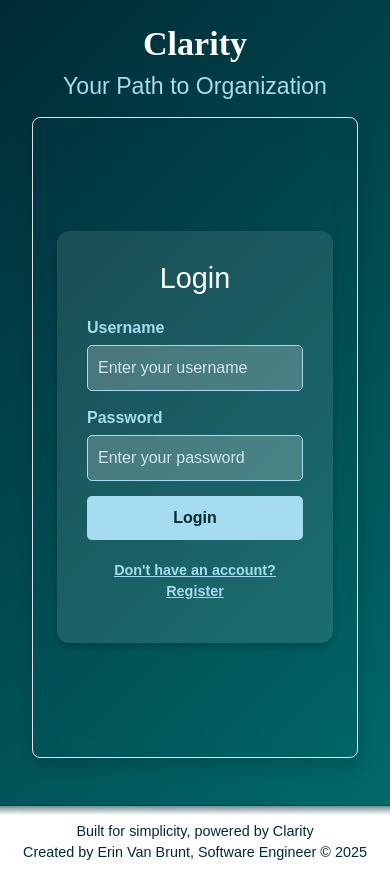
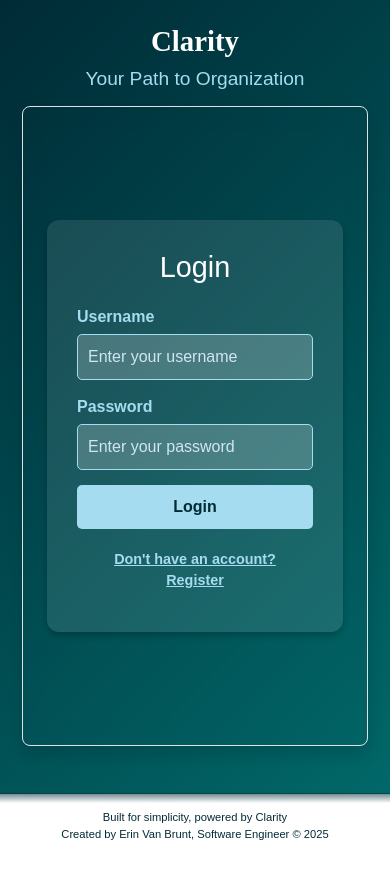
Before and after one commit to AlrightErin27/df-challenge, a React (Create React App) app: page / in a window 390 px wide. After the commit the page ends 859 px from the top, so only its background shows below. Built offline with nearby package versions, Linux system fonts and the light colour scheme; a web font is replaced by a local one.

Commit message:
Home and entry styling looks good on all screen sizes.

```diff
--- a/src/Components/Home/Home.css
+++ b/src/Components/Home/Home.css
@@ -31,6 +31,7 @@ body {
 
 .home-cont {
   height: 100vh;
+  min-height: fit-content;
   display: flex;
   flex-direction: column;
   justify-content: space-between;
@@ -38,6 +39,7 @@ body {
   color: var(--white);
   font-family: "Poppins", sans-serif;
   padding: 0 0;
+  overflow: hidden;
 }
 
 .header-container {
@@ -47,10 +49,12 @@ body {
 
 .header-container h1 {
   font-family: "Lexend Zetta", serif;
+  font-size: clamp(2.5rem, 5vw, 4rem);
 }
 
 .text-light {
   color: var(--accent) !important;
+  font-size: clamp(1.2rem, 3vw, 1.5rem);
 }
 
 .content-container {
@@ -64,10 +68,13 @@ body {
   border-radius: 12px;
   box-shadow: 0 4px 6px rgba(0, 0, 0, 0.2);
   margin: 0 20px;
+  max-width: 1200px;
+  box-sizing: border-box;
+  overflow: hidden;
 }
 
 footer {
-  font-size: 0.9rem;
+  font-size: clamp(0.7rem, 2vw, 1rem);
   color: var(--dark-teal);
   text-align: center;
   margin-top: auto;
@@ -89,3 +96,15 @@ footer::before {
   z-index: 1;
   pointer-events: none;
 }
+
+/* Media Queries  */
+@media (max-width: 768px) {
+  .header-container h1 {
+    font-size: clamp(1.8rem, 4vw, 3rem); /* Smaller font on smaller screens */
+  }
+
+  .content-container {
+    margin: 0 10px; /* Reduce margins for smaller screens */
+    padding: 20px; /* Ensure padding adapts */
+  }
+}
```
